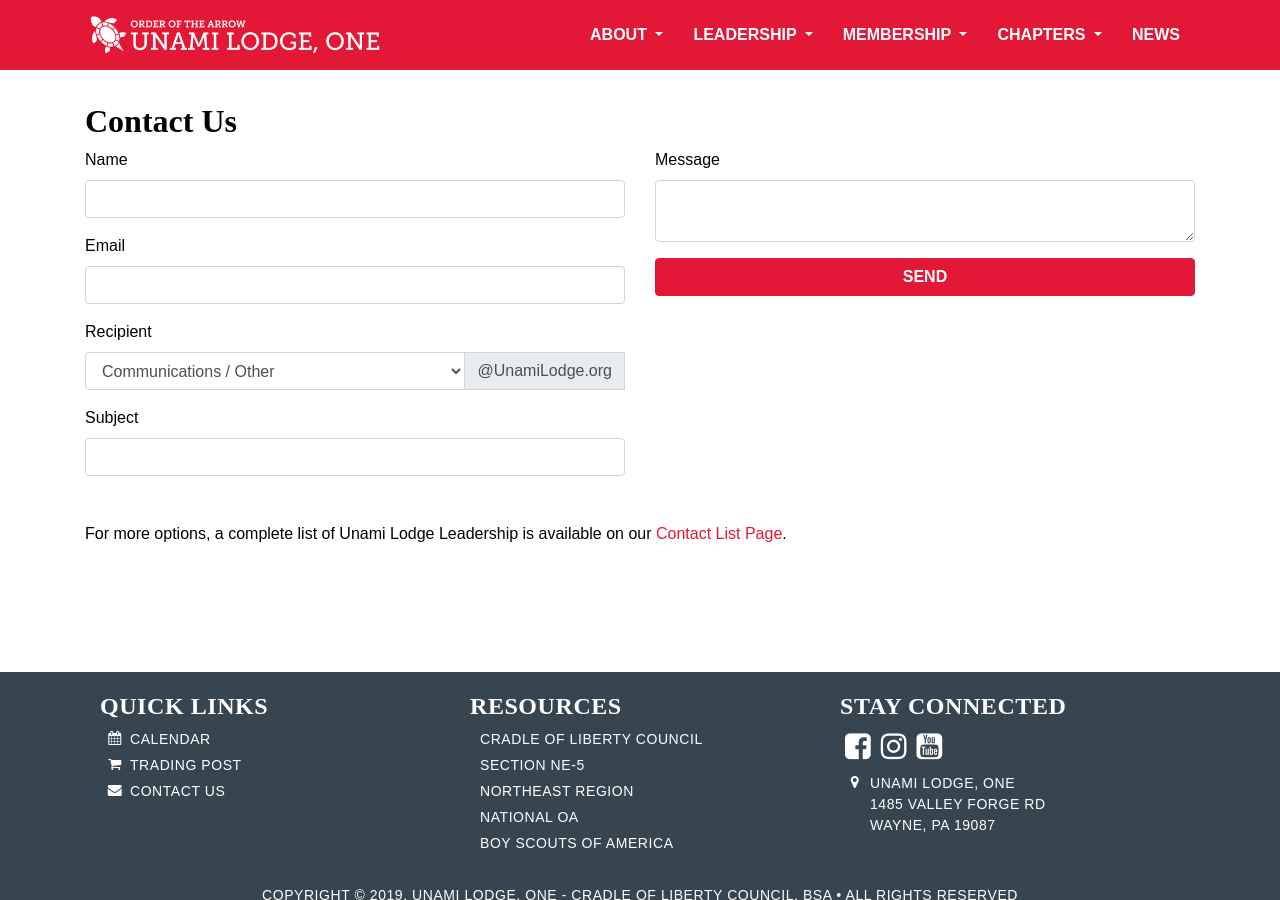
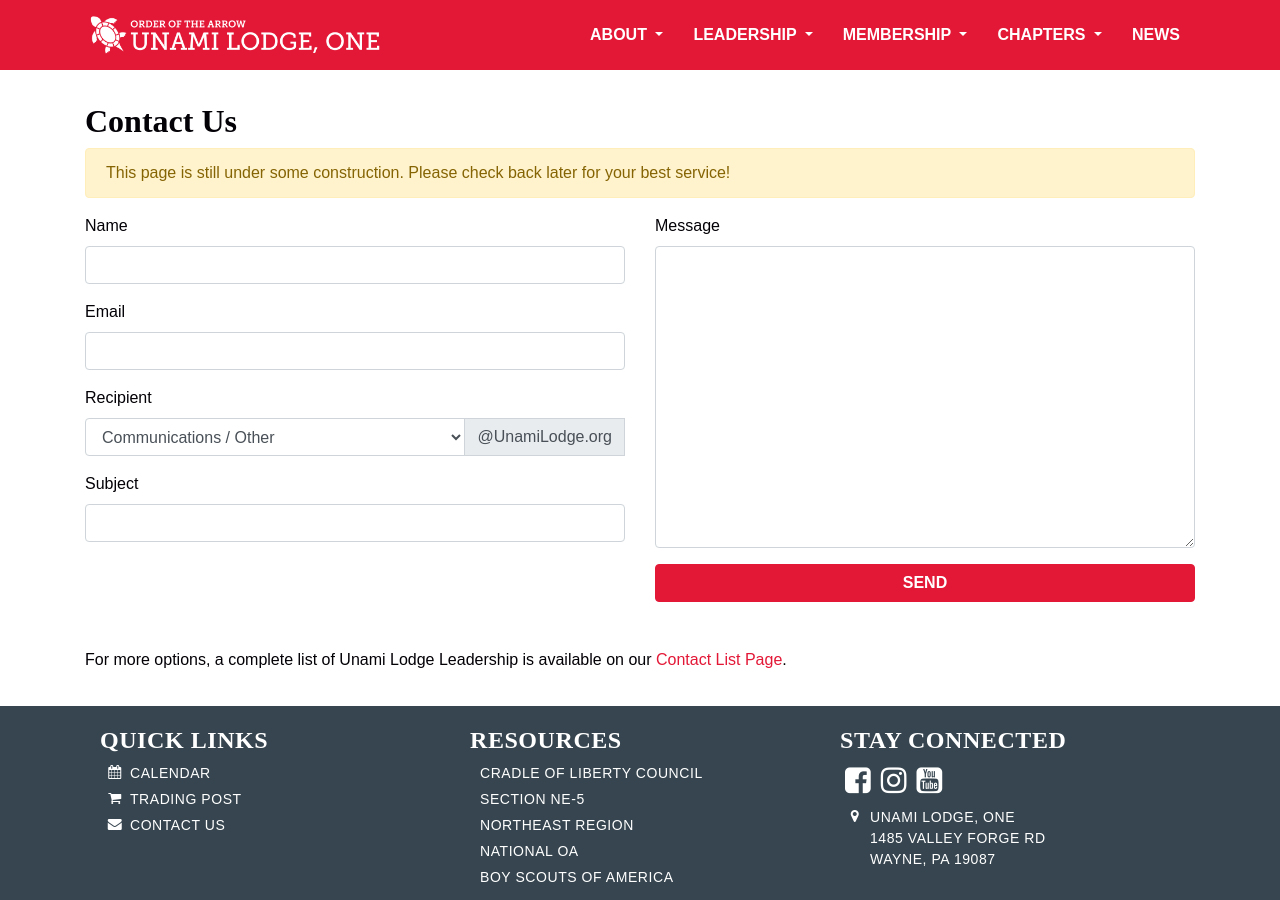
Before and after one commit to colbsa/UnamiLodge.org, a Jekyll site: the page built from contact.md, in a window 1280 px wide and 900 px high. Built offline with Jekyll 4.4.1, drawn with Linux system fonts in a browser that asks for light colours; some web fonts are replaced; some of the changed lines change nothing that is shown.

Commit message:
Preparing for launch

```diff
--- a/assets/custom/js/main.js
+++ b/assets/custom/js/main.js
@@ -0,0 +1,72 @@
+function ContactUsAlert(alert_class, alert_headline, alert_text) {
+  $("#alert-response").removeClass("alert-info");
+  $("#alert-response").removeClass("alert-warning");
+  $("#alert-response").removeClass("alert-danger");
+  $("#alert-response").addClass(alert_class);
+  $("#alert-headline").text(alert_headline);
+  $("#alert-text").text(alert_text);
+  $("#alert-response").removeClass("hidden")
+  $("#alert-response").addClass("show")
+}
+$("#contact-form").validate({
+  rules: {
+    name: {
+      required: true
+    },
+    email: {
+      required: true,
+      email: true
+    },
+    message: {
+      required: true
+    }
+  },
+  messages: {
+    name: "Please tell us your name.",
+    email: {
+      required: "Please give us your email address.",
+      email: "Please put your email address in the format of name@domain.com"
+    },
+    message: "Please let us know what you want to say."
+  },
+  submitHandler: function() {
+    grecaptcha.execute();
+  }
+});
+function ContactUs() {
+  var alert_class = "alert-info";
+  var alert_headline = "Loading...";
+  var alert_text = "";
+  ContactUsAlert(alert_class, alert_headline, alert_text)
+  $("#forminput_name").prop('disabled', true);
+  $("#forminput_email").prop('disabled', true);
+  $("#forminput_message").prop('disabled', true);
+  $("#forminput_send").prop('disabled', true);
+  $.ajax({
+    url: '_inc/ContactUs_Engine.php',
+    method: 'POST',
+    dataType: 'json',
+    data: $("#contact-form :input"),
+    success: function(data) {
+      if(data['success'] == true)
+      {
+        alert_class = "alert-success";
+        alert_headline = "Thank you!";
+        alert_text = "You should be hearing from a member of our team shortly.";
+      }
+      else
+      {
+        alert_class = "alert-danger";
+        alert_headline = "Uh-Oh!";
+        alert_text = data['error'];
+      }
+      ContactUsAlert(alert_class, alert_headline, alert_text);
+    },
+    error: function(data) {
+      alert_class = "alert-danger";
+      alert_headline = "Woops!";
+      alert_text = "Sorry, but it looks like something has gone wrong. Please try again later.";
+      ContactUsAlert(alert_class, alert_headline, alert_text);
+    }
+  });
+};
--- a/contact.md
+++ b/contact.md
@@ -4,7 +4,10 @@
 
 ---
 
-<form id="contactform" onsubmit="event.preventDefault();">
+<div class="alert alert-warning">
+    This page is still under some construction. Please check back later for your best service!
+</div>
+<form id="contactform" class="needs-validation"   onsubmit="event.preventDefault();" novalidate>
   <div class="row">
     <div class="col-md-6">
       <div class="form-group">
@@ -44,7 +47,7 @@
     <div class="col-md-6">
       <div class="form-group">
         <label for="message">Message</label>
-        <textarea class="form-control" name="message" id="contactform-message" placeholder="" required></textarea>
+        <textarea class="form-control" name="message" id="contactform-message" rows="12" required></textarea>
         <div class="invalid-feedback">Please enter a message.</div>
       </div>
       <div class="form-group">
```
Also changed, not shown: composer.json (added, +12 -0 lines).
